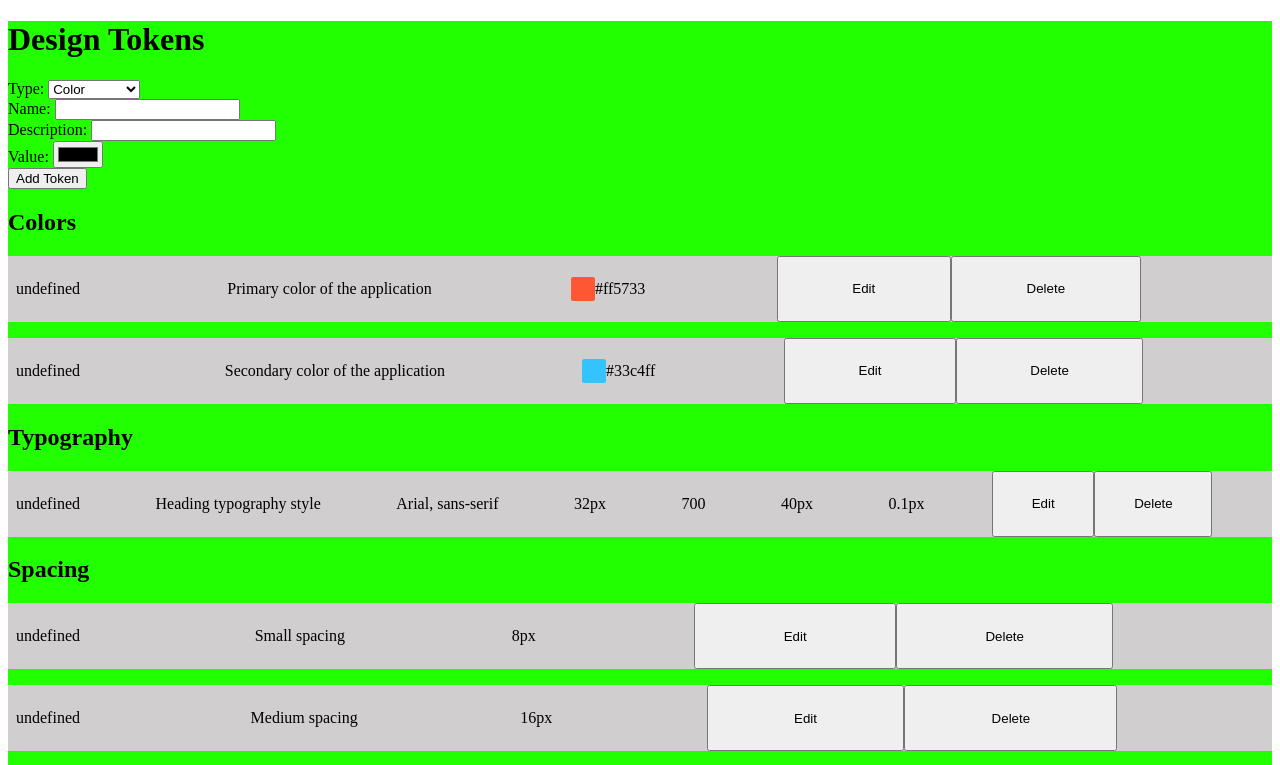
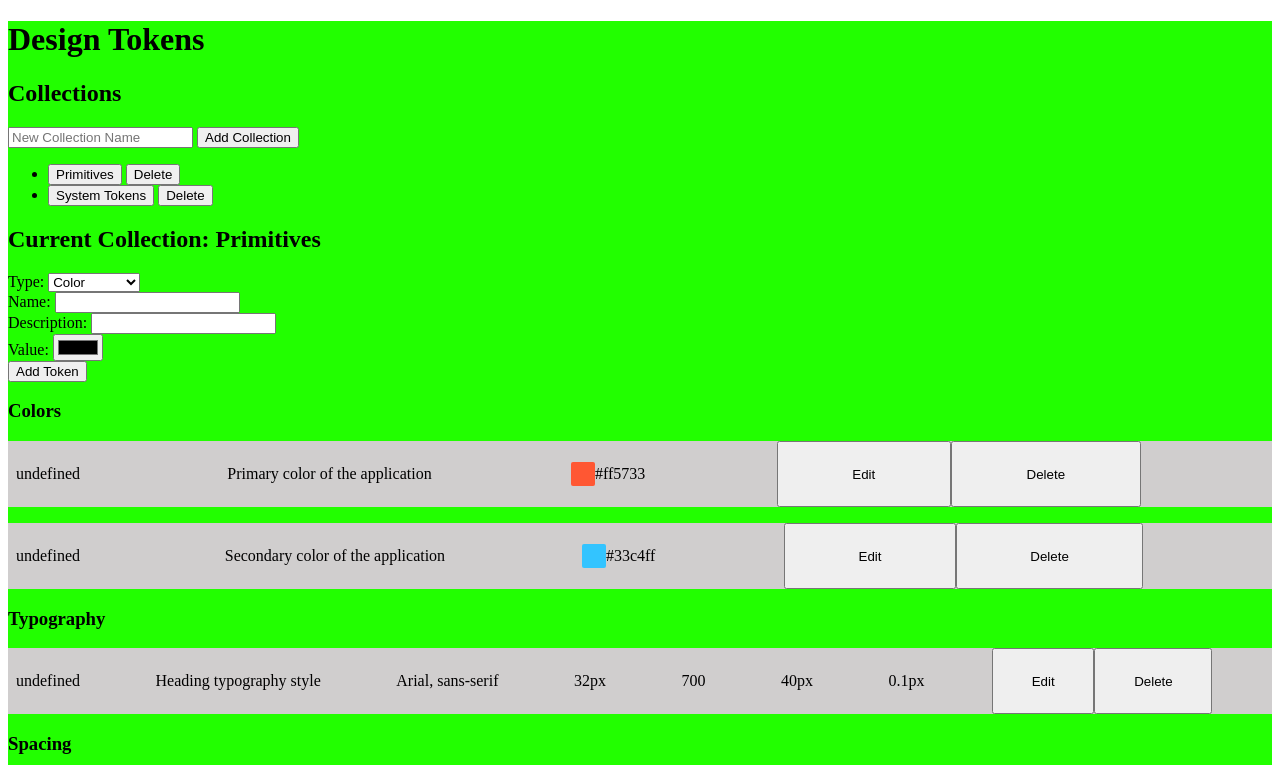
Before and after one commit to Echo5414/svelte-designtokens, a SvelteKit app in the folder frontend/: page / in a window 1280 px wide. Shown: the top 765 px of the page. Built offline with nearby package versions, Linux system fonts and the light colour scheme; no server answers.

Commit message:
editable update

```diff
--- a/frontend/src/lib/schemasSample.json
+++ b/frontend/src/lib/schemasSample.json
@@ -1,4 +1,5 @@
 {
+  "Primitives": {
     "color": {
       "0": {
         "$type": "color",
@@ -22,7 +23,7 @@
       }
     },
     "typography": {
-    "1": {
+      "0": {
         "$type": "typography",
         "$description": "Heading typography style",
         "$value": {
@@ -71,4 +72,23 @@
         }
       }
     }
+  },
+  "System Tokens": {
+    "color": {
+      "0": {
+        "$type": "color",
+        "$description": "Primary color of the application",
+        "$value": "#ff5733",
+        "$extensions": {
+          "com.username.myapp": {
+            "name": "xxl color"
           }
+        }
+      }
+    },
+    "typography": {
+    },
+    "spacing": {
+    }
+  }
+}
--- a/frontend/src/routes/+page.svelte
+++ b/frontend/src/routes/+page.svelte
@@ -1,5 +1,5 @@
 <script lang="ts">
-  import { tokensStore, updateToken, addToken, deleteToken } from '../stores/tokens';
+  import { tokensStore, addCollection, deleteCollection, updateToken, addToken, deleteToken } from '../stores/tokens';
   import ColorToken from '../components/ColorToken.svelte';
   import TypographyToken from '../components/TypographyToken.svelte';
   import SpacingToken from '../components/SpacingToken.svelte';
@@ -9,33 +9,58 @@
 
   const EXTENSION_NAMESPACE = import.meta.env.VITE_EXTENSION_NAMESPACE;
 
-  let currentTokens: Tokens = { color: {}, typography: {}, spacing: {} };
+  let collections: { [key: string]: Tokens } = {};
+  let selectedCollection: string | null = null;
   let currentlyEditingColorId: string | null = null;
   let currentlyEditingTypographyId: string | null = null;
   let currentlyEditingSpacingId: string | null = null;
+  let newCollectionName = '';
 
   onMount(() => {
-    const unsubscribe = tokensStore.subscribe((value: Tokens) => {
-      currentTokens = value;
+    const unsubscribe = tokensStore.subscribe((value: { [key: string]: Tokens }) => {
+      collections = value;
+      if (!selectedCollection && Object.keys(collections).length > 0) {
+        selectedCollection = Object.keys(collections)[0];
+      }
     });
     return unsubscribe;
   });
 
+  function handleAddCollection() {
+    if (newCollectionName.trim()) {
+      addCollection(newCollectionName.trim());
+      newCollectionName = '';
+    }
+  }
+
+  function handleDeleteCollection(name: string) {
+    deleteCollection(name);
+    if (selectedCollection === name) {
+      selectedCollection = Object.keys(collections)[0] || null;
+    }
+  }
+
   function handleDeleteToken(event: CustomEvent<{ id: string; type: keyof Tokens }>) {
     const { id, type } = event.detail;
-    deleteToken(type, id);
+    if (selectedCollection) {
+      deleteToken(selectedCollection, type, id);
+    }
   }
 
   type TokenEventDetail = { id: string; token: ColorTokenType | TypographyTokenType | SpacingTokenType; type: keyof Tokens };
 
   function handleAddToken(event: CustomEvent<TokenEventDetail>) {
     const { id, token, type } = event.detail;
-    addToken(type, id, token);
+    if (selectedCollection) {
+      addToken(selectedCollection, type, id, token);
+    }
   }
 
   function handleSaveToken(event: CustomEvent<TokenEventDetail>) {
     const { id, token, type } = event.detail;
-    updateToken(type, id, token);
+    if (selectedCollection) {
+      updateToken(selectedCollection, type, id, token);
+    }
   }
 
   function setCurrentlyEditingId(id: string | null, type: keyof Tokens) {
@@ -48,11 +73,29 @@
 <main>
   <h1>Design Tokens</h1>
 
+  <div>
+    <h2>Collections</h2>
+    <input type="text" bind:value={newCollectionName} placeholder="New Collection Name" />
+    <button on:click={handleAddCollection}>Add Collection</button>
+
+    <ul>
+      {#each Object.keys(collections) as collection}
+        <li>
+          <button on:click={() => selectedCollection = collection}>{collection}</button>
+          <button on:click={() => handleDeleteCollection(collection)}>Delete</button>
+        </li>
+      {/each}
+    </ul>
+  </div>
+
+  {#if selectedCollection}
+    <h2>Current Collection: {selectedCollection}</h2>
+
     <TokenForm on:add={handleAddToken} />
 
-  <h2>Colors</h2>
-  {#if currentTokens.color}
-    {#each Object.entries(currentTokens.color) as [id, token]}
+    <h3>Colors</h3>
+    {#if collections[selectedCollection].color}
+      {#each Object.entries(collections[selectedCollection].color) as [id, token]}
         <div class="token-container">
           <ColorToken
             {id}
@@ -66,9 +109,9 @@
       {/each}
     {/if}
 
-  <h2>Typography</h2>
-  {#if currentTokens.typography}
-    {#each Object.entries(currentTokens.typography) as [id, token]}
+    <h3>Typography</h3>
+    {#if collections[selectedCollection].typography}
+      {#each Object.entries(collections[selectedCollection].typography) as [id, token]}
         <div class="token-container">
           <TypographyToken
             {id}
@@ -82,9 +125,9 @@
       {/each}
     {/if}
 
-  <h2>Spacing</h2>
-  {#if currentTokens.spacing}
-    {#each Object.entries(currentTokens.spacing) as [id, token]}
+    <h3>Spacing</h3>
+    {#if collections[selectedCollection].spacing}
+      {#each Object.entries(collections[selectedCollection].spacing) as [id, token]}
         <div class="token-container">
           <SpacingToken
             {id}
@@ -96,6 +139,7 @@
           />
         </div>
       {/each}
+    {/if}
   {/if}
 </main>
 
--- a/frontend/src/stores/tokens.ts
+++ b/frontend/src/stores/tokens.ts
@@ -1,46 +1,48 @@
-import { writable, type Writable } from 'svelte/store';
-import type { Tokens } from '../utils/localStorage';
-import sampleData from '../lib/schemasSample.json';
+import { writable } from 'svelte/store';
+import type { Tokens, Collection, ColorToken, TypographyToken, SpacingToken } from '../utils/localStorage';
+import { loadTokens, saveTokens } from '../utils/localStorage';
 
-const STORAGE_KEY = import.meta.env.VITE_STORAGE_KEY || 'design-tokens';
+const initialData: Collection = loadTokens() || {};
 
-function getStoredTokens(): Tokens {
-  if (typeof window !== 'undefined' && window.localStorage) {
-    const storedTokens = localStorage.getItem(STORAGE_KEY);
-    return storedTokens ? JSON.parse(storedTokens) : sampleData as Tokens;
-  }
-  return sampleData as Tokens;
-}
+export const tokensStore = writable<Collection>(initialData);
 
-const initialTokens: Tokens = getStoredTokens();
-
-export const tokensStore: Writable<Tokens> = writable<Tokens>(initialTokens);
-
-tokensStore.subscribe((tokens) => {
-  if (typeof window !== 'undefined' && window.localStorage) {
-    localStorage.setItem(STORAGE_KEY, JSON.stringify(tokens));
-  }
-});
-
-export function updateToken(type: keyof Tokens, id: string, updatedToken: Tokens[keyof Tokens][string]) {
-  tokensStore.update((tokens) => {
-    const updatedTokens = { ...tokens, [type]: { ...tokens[type], [id]: updatedToken } };
-    return updatedTokens; // Create a new object reference
+if (typeof window !== 'undefined' && window.localStorage) {
+  tokensStore.subscribe((value) => {
+    saveTokens(value);
   });
 }
 
-export function addToken(type: keyof Tokens, id: string, newToken: Tokens[keyof Tokens][string]) {
-  tokensStore.update((tokens) => {
-    const updatedTokens = { ...tokens, [type]: { ...tokens[type], [id]: newToken } };
-    return updatedTokens; // Create a new object reference
+export function addCollection(name: string) {
+  tokensStore.update((collections) => {
+    collections[name] = { color: {}, typography: {}, spacing: {} };
+    return collections;
   });
 }
 
-export function deleteToken(type: keyof Tokens, id: string) {
-  tokensStore.update((tokens) => {
-    // eslint-disable-next-line @typescript-eslint/no-unused-vars
-    const { [id]: _unused, ...remainingTokens } = tokens[type];
-    const updatedTokens = { ...tokens, [type]: remainingTokens };
-    return updatedTokens; // Create a new object reference
+export function deleteCollection(name: string) {
+  tokensStore.update((collections) => {
+    delete collections[name];
+    return collections;
   });
 }
+
+export function updateToken(collection: string, type: keyof Tokens, id: string, token: ColorToken | TypographyToken | SpacingToken) {
+  tokensStore.update((collections) => {
+    collections[collection][type][id] = token;
+    return collections;
+  });
+}
+
+export function addToken(collection: string, type: keyof Tokens, id: string, token: ColorToken | TypographyToken | SpacingToken) {
+  tokensStore.update((collections) => {
+    collections[collection][type][id] = token;
+    return collections;
+  });
+}
+
+export function deleteToken(collection: string, type: keyof Tokens, id: string) {
+  tokensStore.update((collections) => {
+    delete collections[collection][type][id];
+    return collections;
+  });
+}
--- a/frontend/src/utils/localStorage.ts
+++ b/frontend/src/utils/localStorage.ts
@@ -43,10 +43,13 @@ export interface Tokens {
   color: Record<string, ColorToken>;
   typography: Record<string, TypographyToken>;
   spacing: Record<string, SpacingToken>;
-  [key: string]: Record<string, ColorToken | TypographyToken | SpacingToken>;
 }
 
-export function loadTokens(): Tokens | null {
+export interface Collection {
+  [name: string]: Tokens;
+}
+
+export function loadTokens(): Collection | null {
   if (typeof window !== 'undefined' && window.localStorage) {
     const data = localStorage.getItem(import.meta.env.VITE_STORAGE_KEY);
     return data ? JSON.parse(data) : null;
@@ -54,7 +57,7 @@ export function loadTokens(): Tokens | null {
   return null;
 }
 
-export function saveTokens(tokens: Tokens): void {
+export function saveTokens(tokens: Collection): void {
   if (typeof window !== 'undefined' && window.localStorage) {
     localStorage.setItem(import.meta.env.VITE_STORAGE_KEY, JSON.stringify(tokens));
   }
@@ -64,7 +67,7 @@ export function initializeLocalStorage(): void {
   if (typeof window !== 'undefined' && window.localStorage) {
     const existingTokens = loadTokens();
     if (!existingTokens) {
-      saveTokens(sampleTokens as unknown as Tokens);
+      saveTokens(sampleTokens as unknown as Collection);
     }
   }
 }
```
Lines whose indentation alone changed are shown as unchanged.
